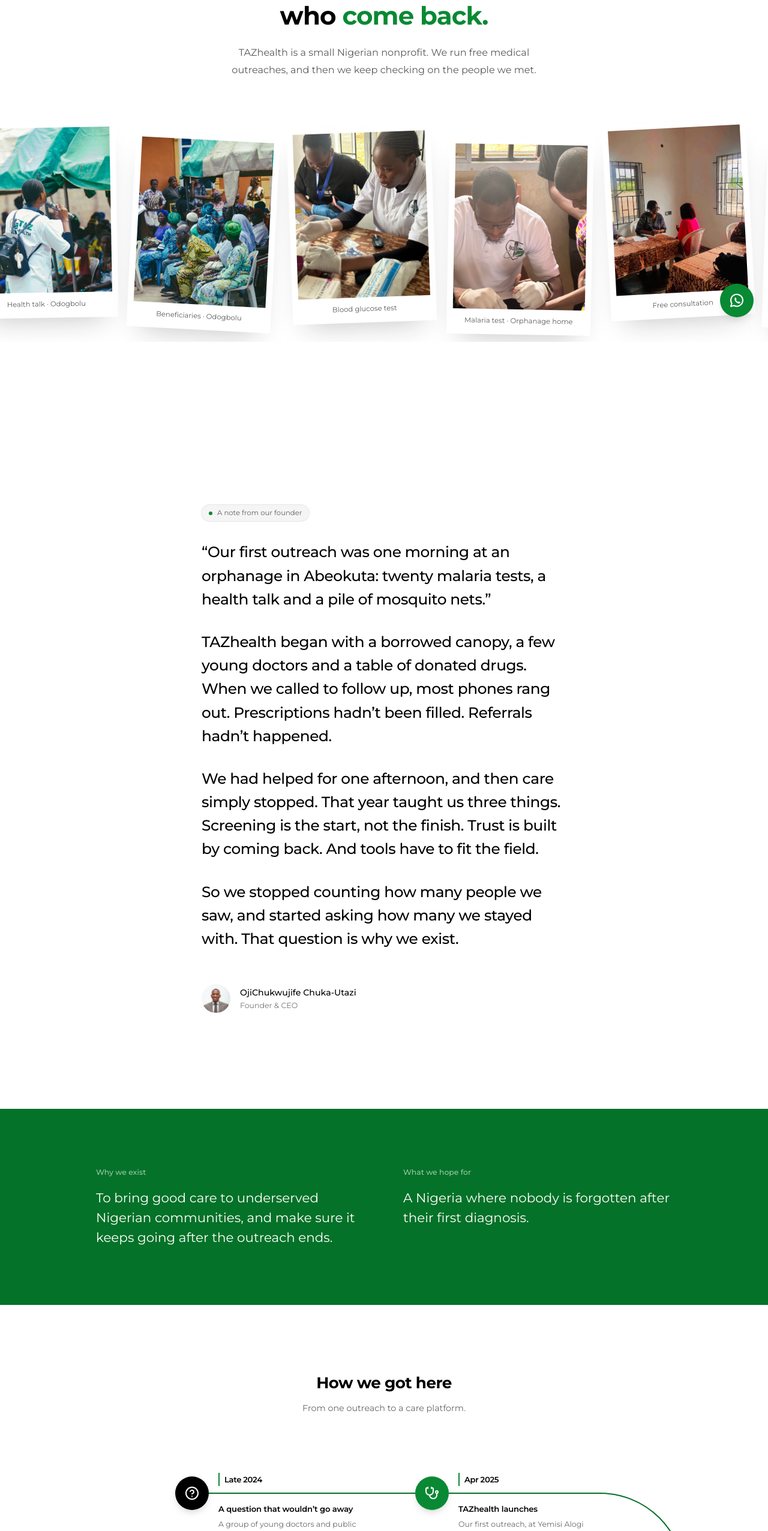
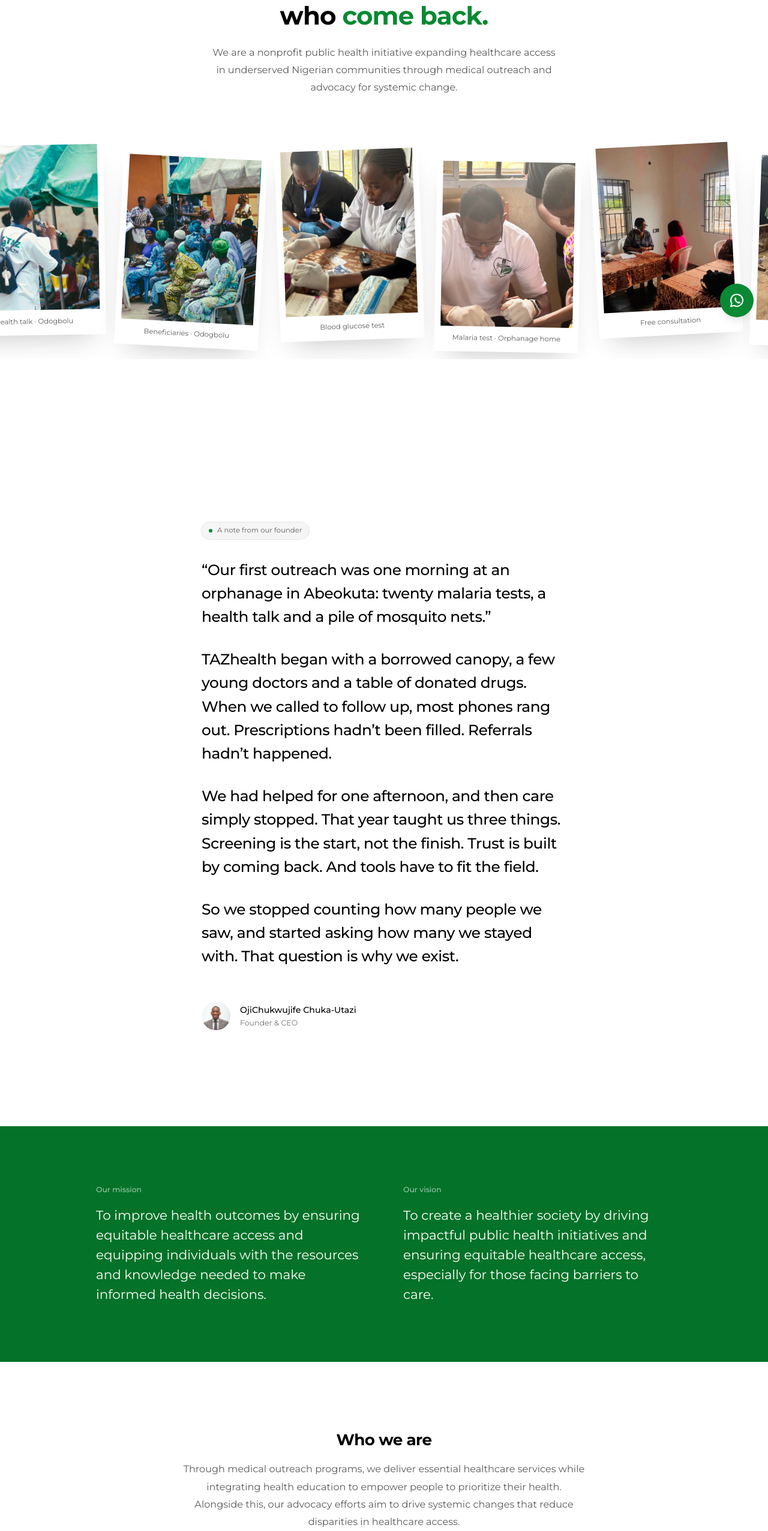
Before and after one commit to tazhealth/tazhealth, a Next.js app: page /about in a window 1280 px wide. Shown: the part 247-2800 px from the top of the page at 60% size. Built offline with nearby package versions, Linux system fonts and the light colour scheme.

Commit message:
refactor: update mission statement and core values for clarity and impact

```diff
--- a/app/about/page.tsx
+++ b/app/about/page.tsx
@@ -6,6 +6,11 @@
 import { team } from '@/data/people';
 import { aboutFaqs } from '@/data/faqs';
 import { FaqAccordion } from '@/components/ui/FaqAccordion';
+
+const values = [
+{ title: 'Equity', text: 'Closing the healthcare access gap.' },
+{ title: 'Community', text: 'Solutions built with the people.' },
+{ title: 'Impact', text: 'Change that truly improves health.' }];
 
 const letter = [
 '“Our first outreach was one morning at an orphanage in Abeokuta: twenty malaria tests, a health talk and a pile of mosquito nets.”',
@@ -28,8 +33,8 @@
               We’re the people who <span className="text-leaf">come back.</span>
             </h1>
             <p className="mx-auto mt-5 max-w-xl text-lg leading-relaxed text-ink/65">
-              TAZhealth is a small Nigerian nonprofit. We run free medical outreaches, and then we keep checking on
-              the people we met.
+              We are a nonprofit public health initiative expanding healthcare access in underserved Nigerian
+              communities through medical outreach and advocacy for systemic change.
             </p>
           </Reveal>
         </div>
@@ -65,22 +70,49 @@
         </div>
       </section>
 
-      {/* Why and hope */}
+      {/* Mission and vision */}
       <section className="bg-forest py-20 text-white lg:py-24">
         <div className="mx-auto grid max-w-5xl gap-12 px-5 sm:px-8 md:grid-cols-2 md:gap-16">
           <Reveal>
-            <p className="text-sm font-medium text-white/60">Why we exist</p>
+            <p className="text-sm font-medium text-white/60">Our mission</p>
             <p className="mt-4 text-xl leading-snug sm:text-2xl">
-              To bring good care to underserved Nigerian communities, and make sure it keeps going after the outreach
-              ends.
+              To improve health outcomes by ensuring equitable healthcare access and equipping individuals with the
+              resources and knowledge needed to make informed health decisions.
             </p>
           </Reveal>
           <Reveal delay={0.1}>
-            <p className="text-sm font-medium text-white/60">What we hope for</p>
+            <p className="text-sm font-medium text-white/60">Our vision</p>
             <p className="mt-4 text-xl leading-snug sm:text-2xl">
-              A Nigeria where nobody is forgotten after their first diagnosis.
+              To create a healthier society by driving impactful public health initiatives and ensuring equitable
+              healthcare access, especially for those facing barriers to care.
             </p>
           </Reveal>
+        </div>
+      </section>
+
+      {/* Who we are and core values */}
+      <section className="bg-white py-20 lg:py-28" aria-labelledby="values-title">
+        <div className="mx-auto max-w-5xl px-5 sm:px-8">
+          <Reveal className="mx-auto max-w-2xl text-center">
+            <h2 id="values-title" className="text-2xl font-semibold text-ink sm:text-3xl">
+              Who we are
+            </h2>
+            <p className="mt-4 text-[16px] leading-relaxed text-ink/65 sm:text-lg">
+              Through medical outreach programs, we deliver essential healthcare services while integrating health
+              education to empower people to prioritize their health. Alongside this, our advocacy efforts aim to drive
+              systemic changes that reduce disparities in healthcare access.
+            </p>
+          </Reveal>
+          <p className="mt-14 text-center text-sm font-medium text-leaf">Our core values</p>
+          <RevealGroup as="ul" className="mt-6 grid gap-4 sm:grid-cols-3 sm:gap-6">
+            {values.map((v, i) =>
+            <RevealItem as="li" key={v.title} className="rounded-2xl bg-mint p-6 sm:p-7">
+                <p className="font-mono text-xs text-forest/60">0{i + 1}</p>
+                <h3 className="mt-3 text-xl font-semibold text-forest">{v.title}</h3>
+                <p className="mt-2 text-[15px] leading-relaxed text-ink/70">{v.text}</p>
+              </RevealItem>
+            )}
+          </RevealGroup>
         </div>
       </section>
 
--- a/data/faqs.ts
+++ b/data/faqs.ts
@@ -51,7 +51,7 @@
 export const aboutFaqs: Faq[] = [
 {
   q: 'What does TAZhealth actually do?',
-  a: 'We run free medical outreaches in underserved Nigerian communities: screening, consultations, medicine and referrals. Then we keep following up with every person we met, by SMS, phone calls and tracked referrals.'
+  a: 'We are a nonprofit public health initiative expanding healthcare access in underserved Nigerian communities. Our medical outreaches deliver essential services such as screening, consultations and medication alongside health education, and our advocacy works for systemic changes that reduce disparities in healthcare access.'
 },
 {
   q: 'Where do you run outreaches?',
--- a/data/site.ts
+++ b/data/site.ts
@@ -2,7 +2,8 @@
 
 export const site = {
   name: 'TAZhealth',
-  mission: 'Bringing continuous care to underserved Nigerian communities - long after the outreach tent comes down.',
+  mission:
+  'To improve health outcomes by ensuring equitable healthcare access and equipping individuals with the resources and knowledge needed to make informed health decisions.',
   email: 'hello@tazhealth.org',
   phone: '+234 800 000 0000',
   phoneHref: 'tel:+2348000000000',
```
